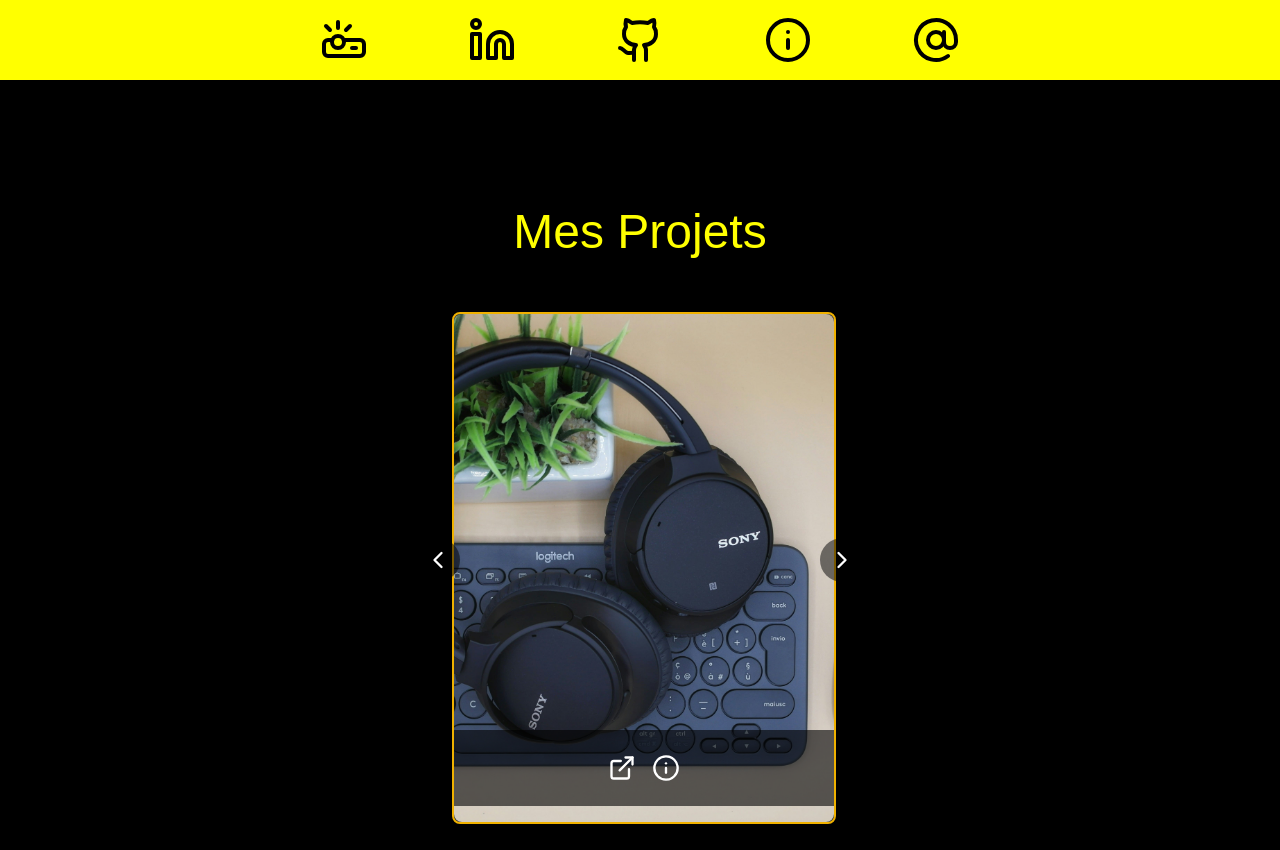
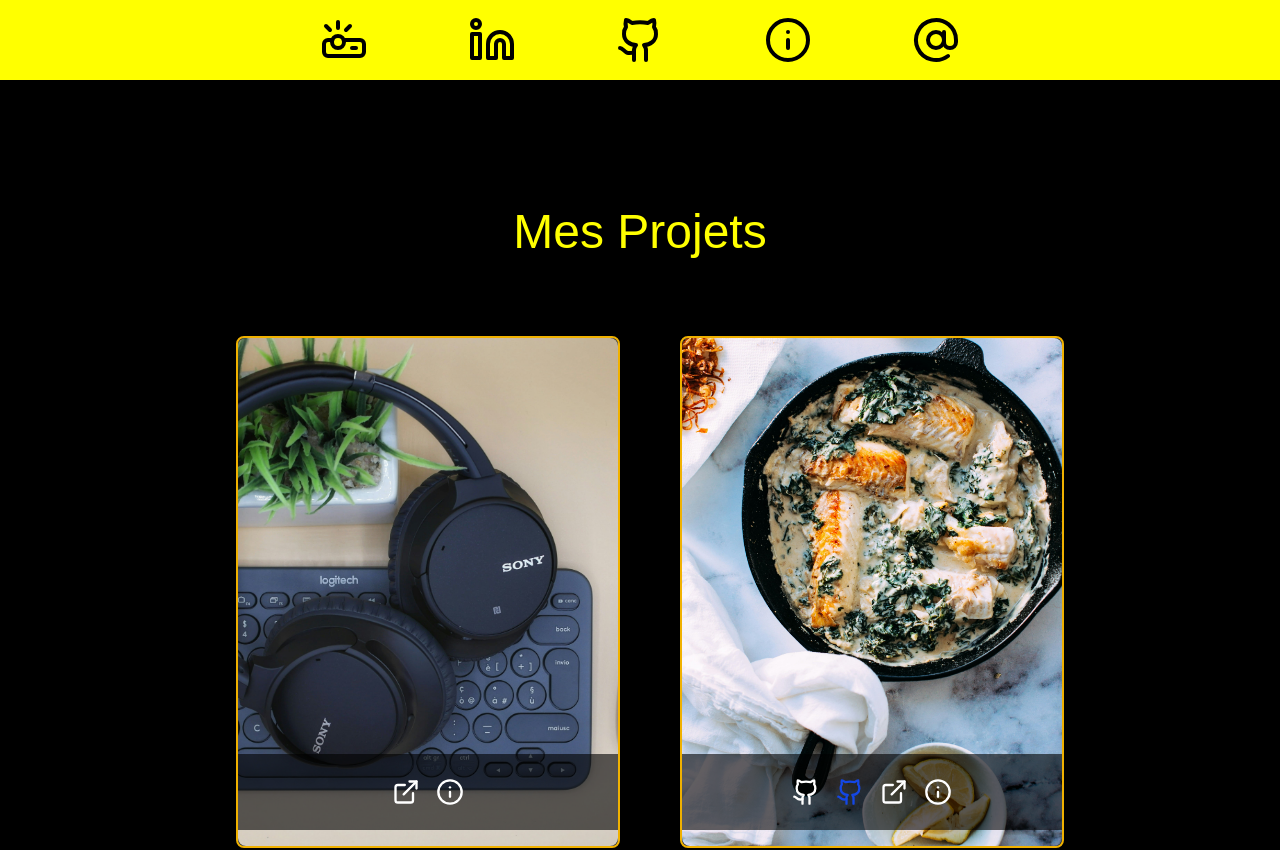
Before and after one commit to rchouhani/portfolio, a Next.js app: page /home in a window 1280 px wide. Shown: the top 850 px of the page. Built offline with nearby package versions, Linux system fonts and the light colour scheme.

Commit message:
delete/ carrousel

```diff
--- a/src/app/home/page.tsx
+++ b/src/app/home/page.tsx
@@ -1,15 +1,18 @@
-import Carroussel from "../components/Carroussel";
+import ProjectCard from "../components/ProjectCard";
 import { projects } from "../data/projects";
 
 export default function Home() {
   return (
     <>
-      {/* <Navbar /> */}
       <main className="flex flex-col items-center w-full">
         <h1 className="text-[#FFFF00] text-3xl sm:text-4xl md:text-5xl mt-32 text-center">
           Mes Projets
         </h1>
-        <Carroussel projects={projects} />
+        <div className="grid grid-cols-2 gap-10 mt-10 px-6 w-full max-w-4xl mx-auto">
+          {projects.map((project, i) => (
+            <ProjectCard key={i} {...project} />
+          ))}
+        </div>
       </main>
     </>
   );
```
